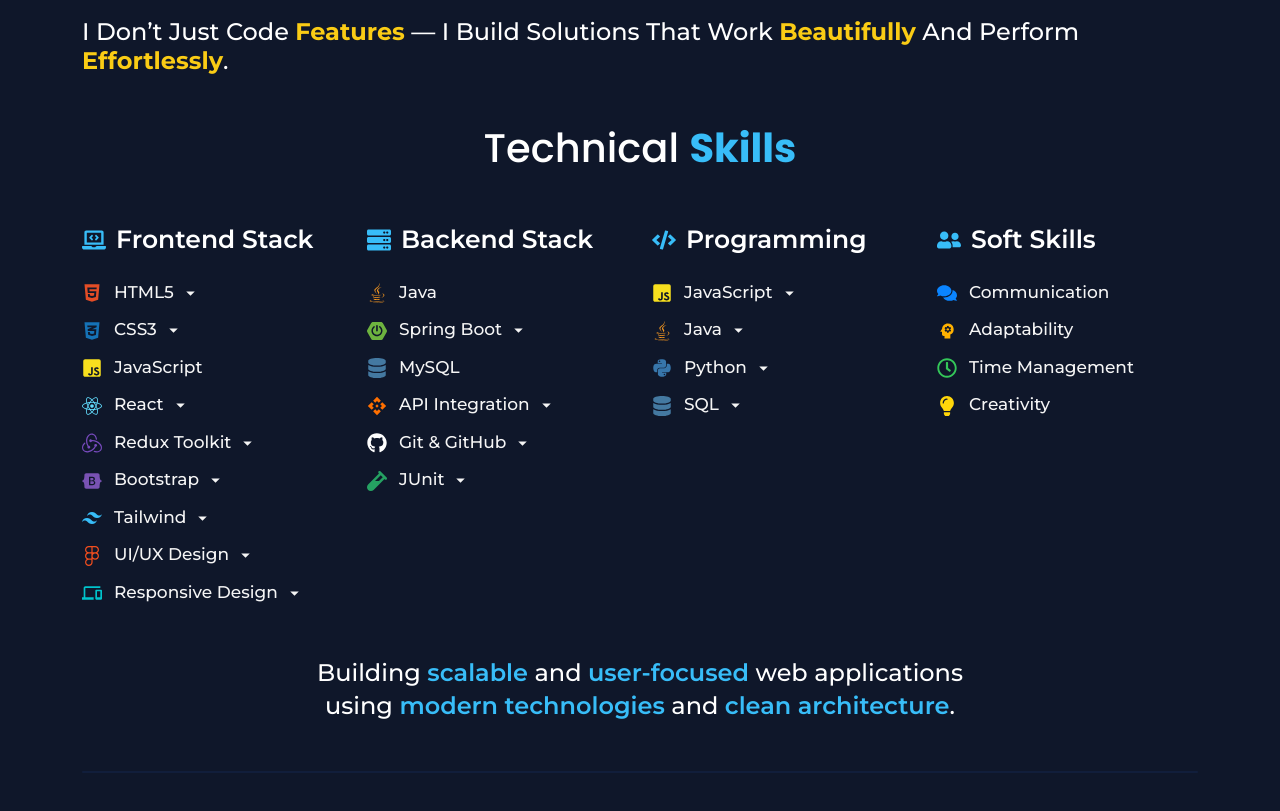
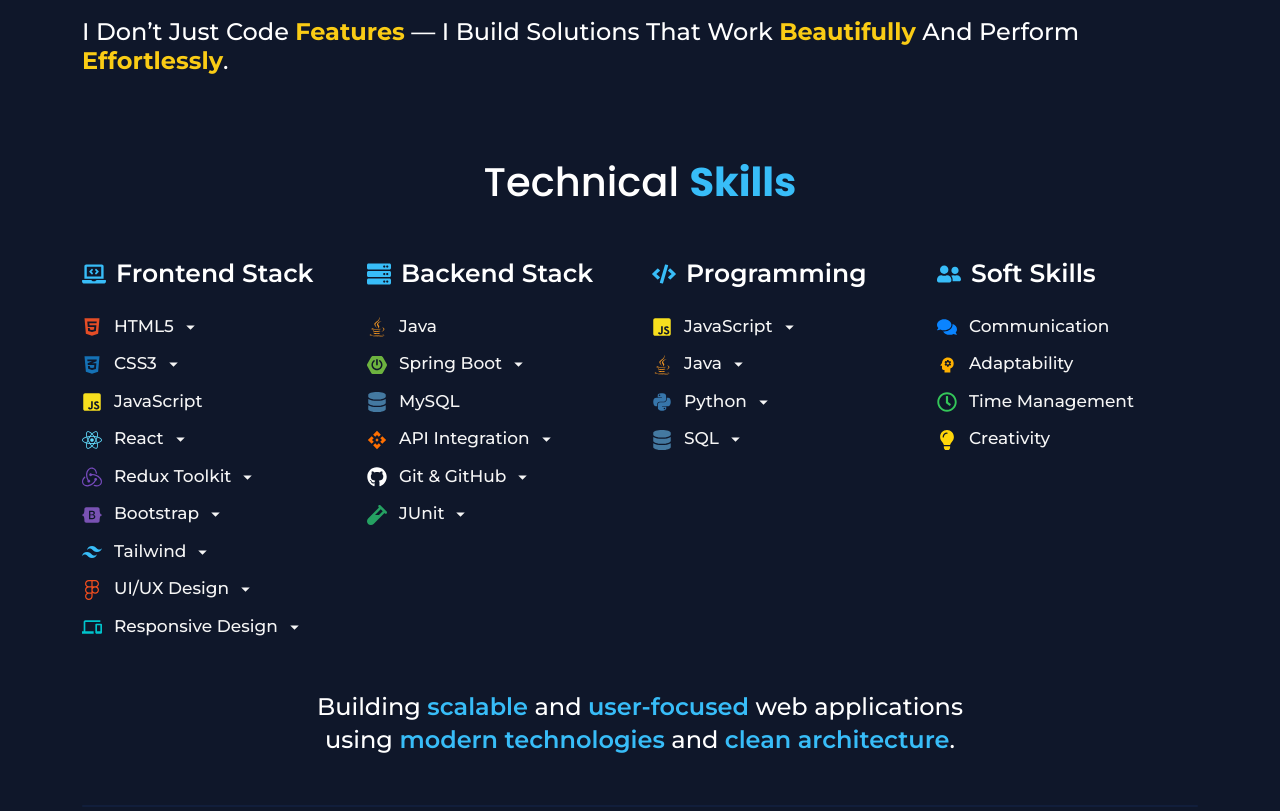
Before and after one commit to Ayan-webDEV/Portfolio, a React (Vite) app: page / in a window 1280 px wide. Shown: the part 2200-3011 px from the top of the page. Before the commit the page ends 2977 px from the top, so only its background shows below. Built offline with nearby package versions, Linux system fonts and the light colour scheme; a web font is replaced by a local one.

Commit message:
style are improved

```diff
--- a/src/Components/Skills/Skill.module.css
+++ b/src/Components/Skills/Skill.module.css
@@ -8,8 +8,13 @@
   display: none;
 }
 
+.technicalHds {
+  padding: 34px 0 8px 0;
+  font-size: 32px;
+}
+
 .techSkillsHds {
-  font-size: 24px;
+  font-size: 26px;
   font-weight: 600;
 }
 
@@ -95,6 +100,10 @@
     display: block;
   }
 
+  .technicalHds {
+    font-size: 40px;
+  }
+
   .techSkillsHds {
     font-size: 27px;
   }
@@ -113,7 +122,7 @@
   }
 
   .skillDetailShift {
-    top: -380%;
+    top: -400%;
     left: 70%;
   }
 }
```
